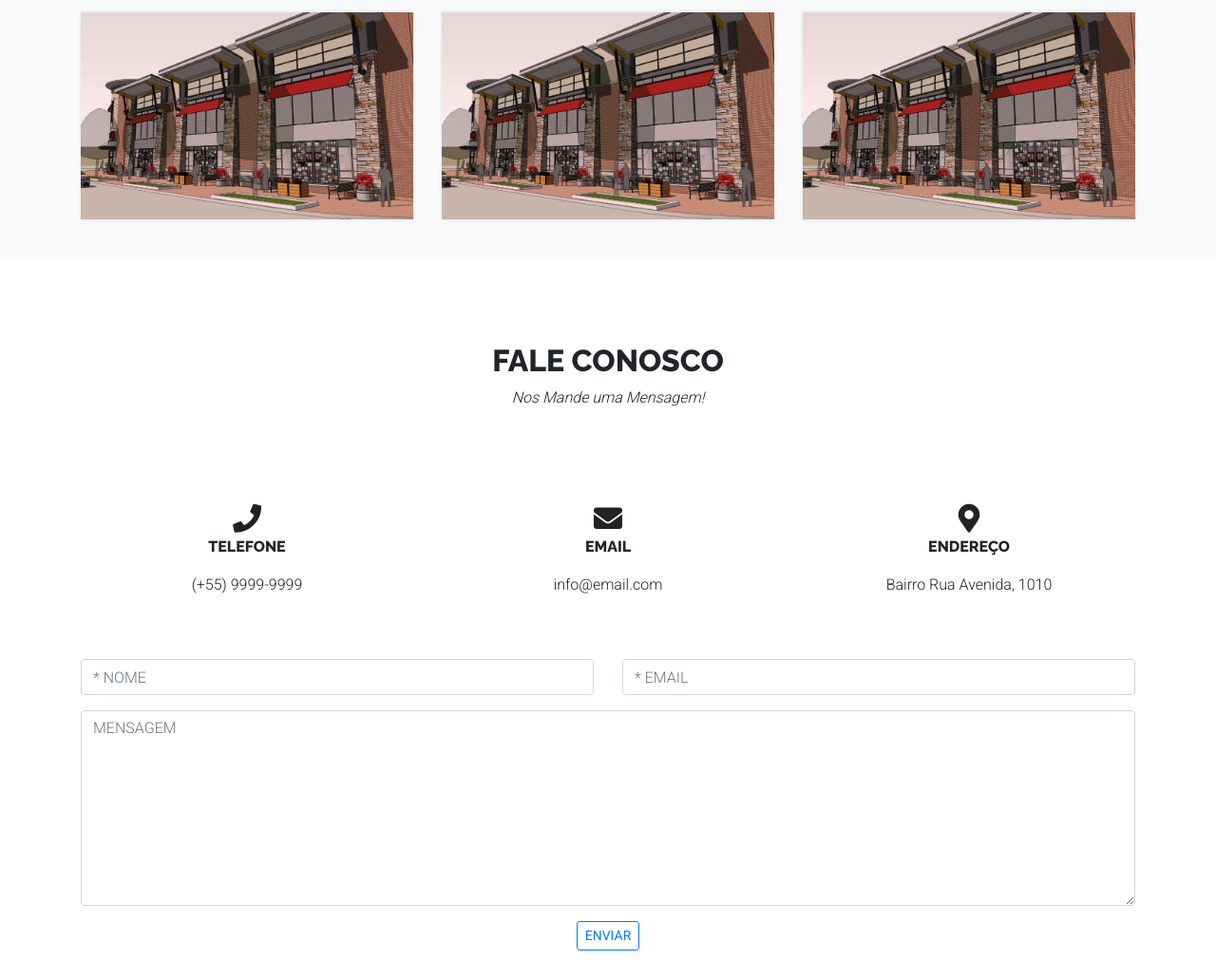
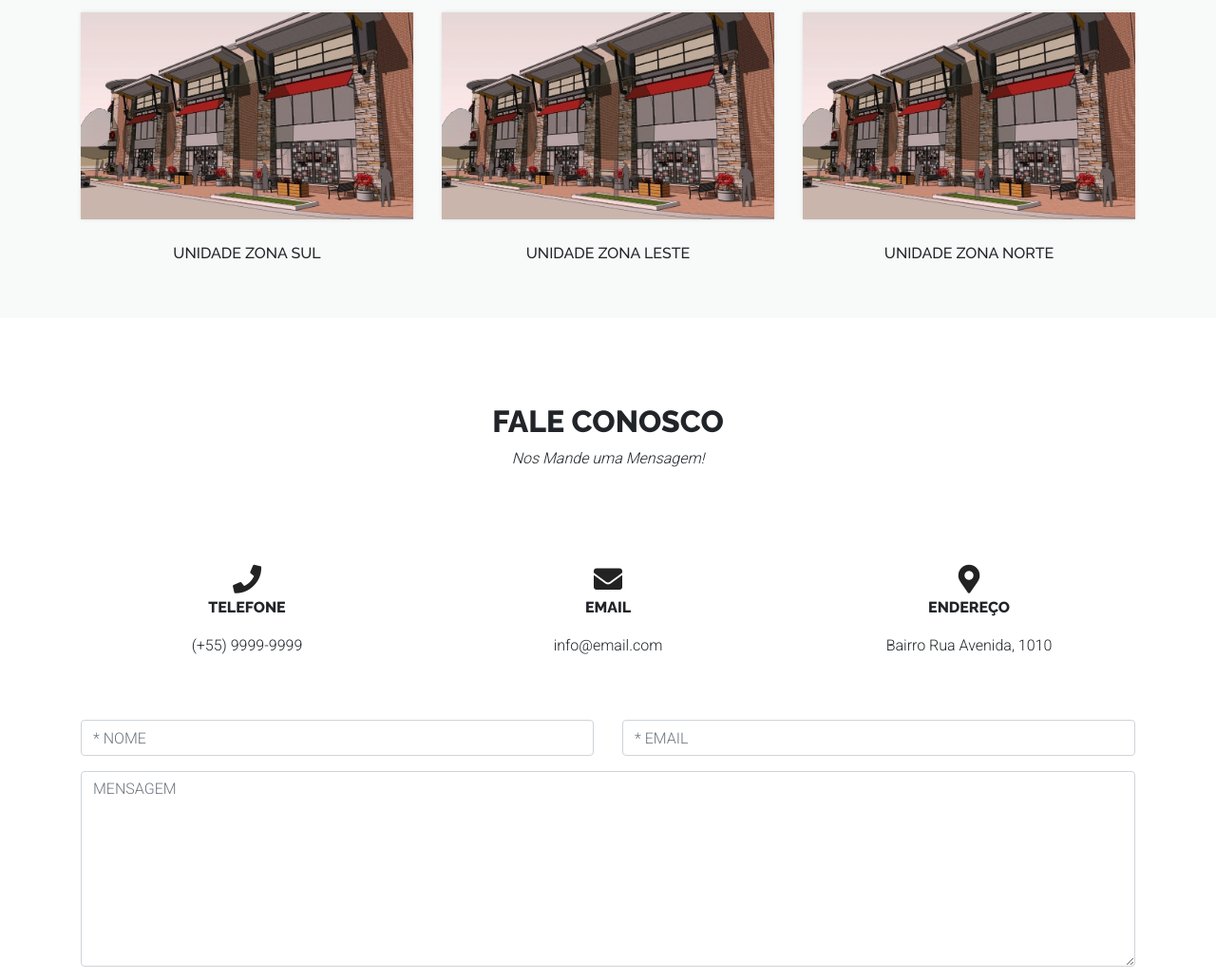
Before and after one commit to felipe-ssouza/gomesatacadoevarejo, a plain HTML site: page index.html in a window 1280 px wide. Shown: the part 2301-3332 px from the top of the page at 95% size. Drawn offline with nearby package versions, Linux system fonts and the light colour scheme.

Commit message:
subheading

```diff
--- a/index.html
+++ b/index.html
@@ -231,16 +231,19 @@
                 <a href="unidades.html#unidade1" class="unidade">
                   <img src="img/facade1.jpg" alt="supermercado-gomes" width="100%">
                 </a>
+                <p class="subheading mt-4">UNIDADE ZONA SUL</p>
               </div>
               <div class="col-12 col-lg-4 text-center">
                 <a href="unidades.html#unidade2" class="unidade">
                   <img src="img/facade1.jpg" alt="supermercado-gomes" width="100%">
                 </a>
+                <p class="subheading mt-4">UNIDADE ZONA LESTE</p>
               </div>
               <div class="col-12 col-lg-4 text-center">
                 <a href="unidades.html#unidade3" class="unidade">
                   <img src="img/facade1.jpg" alt="supermercado-gomes" width="100%">
                 </a>
+                <p class="subheading mt-4">UNIDADE ZONA NORTE</p>
               </div>
             </div>
           </div>
--- a/style.css
+++ b/style.css
@@ -128,6 +128,11 @@ html {
   font-weight: 700;
 }
 
+.subheading {
+  font-family: "Raleway", sans-serif;
+  font-weight: 500;
+}
+
 .setores-bloco {
   display: block;
   text-decoration: none;
```
